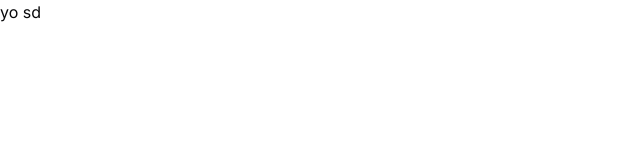
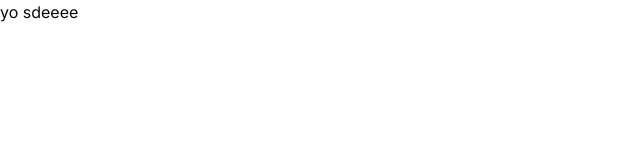
Before and after one commit to Andrew-Karvelis/WebcraftDev, a Next.js app: page / in a window 1280 px wide. Shown: the top 160 px of the page, without its empty margins (0-640 px from the left). Built offline with nearby package versions, Linux system fonts and the light colour scheme.

Commit message:
another test

```diff
--- a/src/app/page.tsx
+++ b/src/app/page.tsx
@@ -3,7 +3,7 @@ import Image from "next/image";
 export default function Home() {
   return (
     <div>
-      yo sd
+      yo sdeeee
     </div>
   );
 }
```
